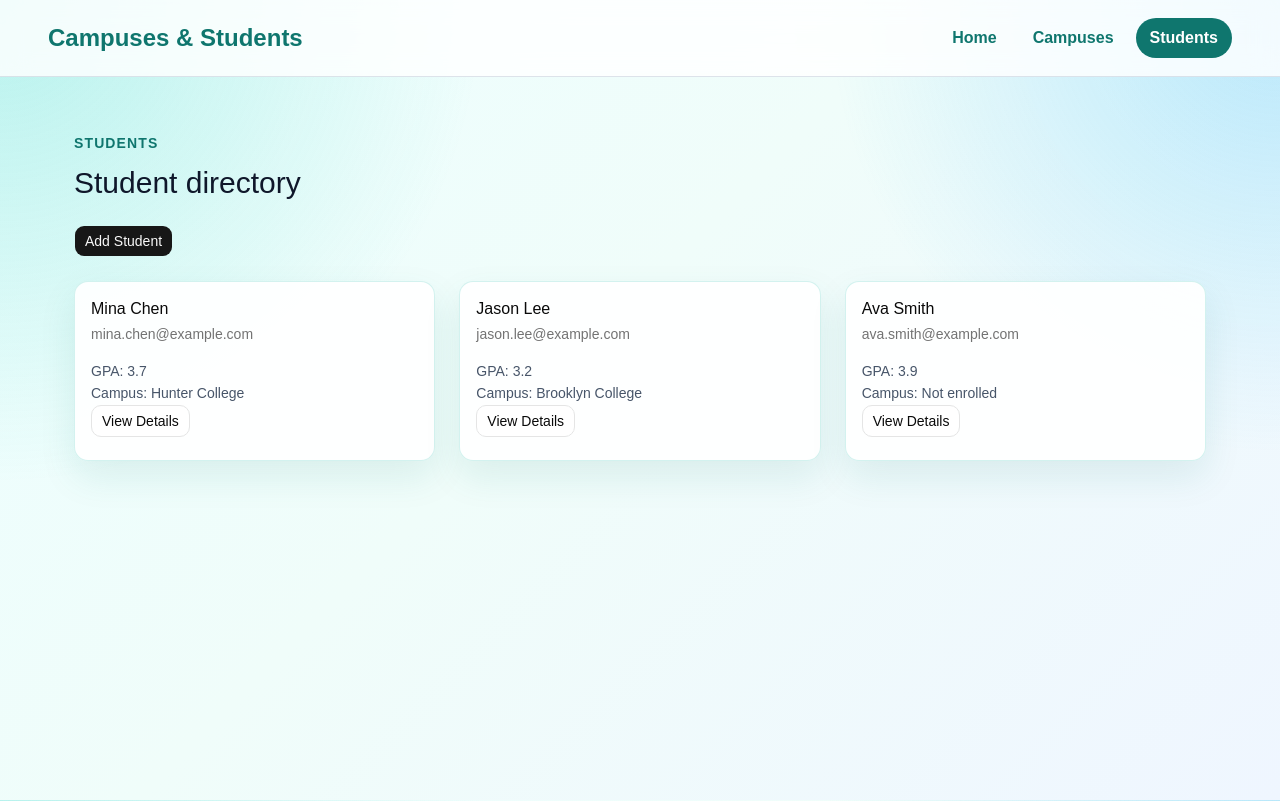
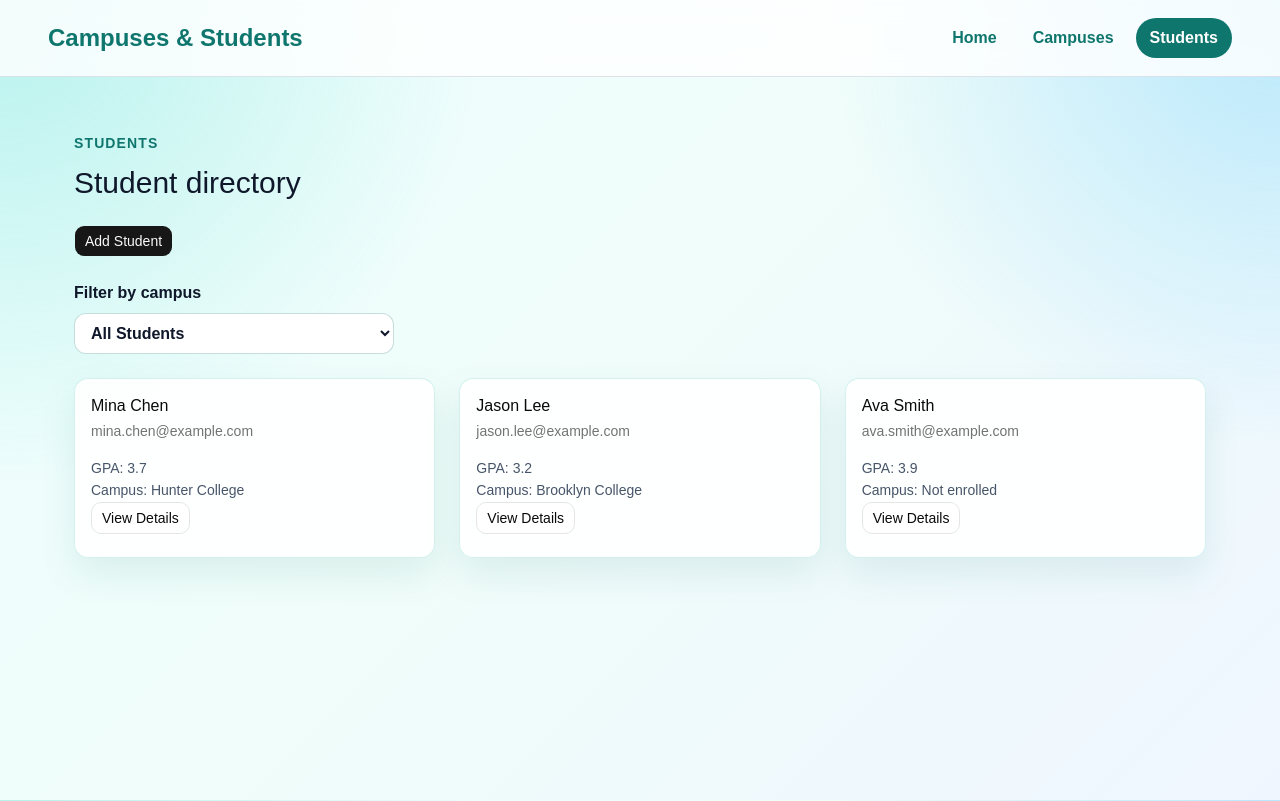
Before and after one commit to taizhenC/Final-Project_Fullstack-CRUD, a React (Vite) app in the folder my-app/: page /students in a window 1280 px wide. Built offline with nearby package versions, Linux system fonts and the light colour scheme.

Commit message:
Add student campus filter with Zustand

```diff
--- a/my-app/package.json
+++ b/my-app/package.json
@@ -22,7 +22,8 @@
     "shadcn": "^4.11.0",
     "tailwind-merge": "^3.6.0",
     "tailwindcss": "^4.3.1",
-    "tw-animate-css": "^1.4.0"
+    "tw-animate-css": "^1.4.0",
+    "zustand": "^5.0.14"
   },
   "devDependencies": {
     "@eslint/js": "^10.0.1",
--- a/my-app/src/App.css
+++ b/my-app/src/App.css
@@ -262,3 +262,29 @@ body {
 .unenroll-button {
   width: 100%;
 }
+
+.filter-bar {
+  max-width: 320px;
+  margin-bottom: 24px;
+}
+
+.filter-bar label {
+  display: flex;
+  flex-direction: column;
+  gap: 8px;
+  color: #0f172a;
+  font-weight: 600;
+}
+
+.filter-bar select {
+  border: 1px solid rgba(15, 118, 110, 0.24);
+  border-radius: 12px;
+  padding: 10px 12px;
+  font: inherit;
+  background: white;
+}
+
+.filter-bar select:focus {
+  outline: 2px solid rgba(20, 184, 166, 0.32);
+  border-color: #0f766e;
+}
--- a/my-app/src/pages/StudentsPage.tsx
+++ b/my-app/src/pages/StudentsPage.tsx
@@ -2,8 +2,23 @@ import StudentCard from '@/components/StudentCard'
 import { campuses, students } from '@/data/mockData'
 import { Link } from 'react-router-dom'
 import { Button } from '@/components/ui/button'
+import { useStudentFilterStore } from '@/stores/studentFilterStore'
 
 function StudentsPage() {
+    const { selectedCampusId, setSelectedCampusId } = useStudentFilterStore()
+
+    const filteredStudents = students.filter((student) => {
+        if (selectedCampusId === 'all') {
+            return true
+        }
+
+        if (selectedCampusId === 'none') {
+            return student.campusId === null
+        }
+
+        return student.campusId === Number(selectedCampusId)
+    })
+
     return (
         <section className="content-section">
             <div className="section-heading">
@@ -17,8 +32,27 @@ function StudentsPage() {
                 </Button>
             </div>
 
+            <div className="filter-bar">
+                <label>
+                    Filter by campus
+                    <select
+                        value={selectedCampusId}
+                        onChange={(event) => setSelectedCampusId(event.target.value)}
+                    >
+                        <option value="all">All Students</option>
+                        <option value="none">Not enrolled</option>
+                        {campuses.map((campus) => (
+                            <option key={campus.id} value={campus.id}>
+                                {campus.name}
+                            </option>
+                        ))}
+                    </select>
+                </label>
+            </div>
+
+            {filteredStudents.length > 0 ? (
                 <div className="card-grid">
-                {students.map((student) => {
+                    {filteredStudents.map((student) => {
                         const campus = campuses.find((campus) => campus.id === student.campusId)
 
                         return (
@@ -28,12 +62,16 @@ function StudentsPage() {
                                 lastName={student.lastName}
                                 email={student.email}
                                 gpa={student.gpa}
-                            campusName={campus?.name}
+                                campusName={campus?.name ?? 'Not enrolled'}
                                 id={student.id}
                             />
                         )
                     })}
                 </div>
+            ) : (
+                <p className="empty-message">No students match this filter.</p>
+            )
+            }
         </section>
     )
 }
--- /dev/null
+++ b/my-app/src/stores/studentFilterStore.ts
@@ -0,0 +1,11 @@
+import { create } from 'zustand'
+
+type StudentFilterStore = {
+    selectedCampusId: string
+    setSelectedCampusId: (campusId: string) => void
+}
+
+export const useStudentFilterStore = create<StudentFilterStore>((set) => ({
+    selectedCampusId: 'all',
+    setSelectedCampusId: (campusId) => set({ selectedCampusId: campusId }),
+}))
```
Also changed, not shown: 1 other file (tests, documents, lock files or other folders). Lines whose indentation alone changed are shown as unchanged.
